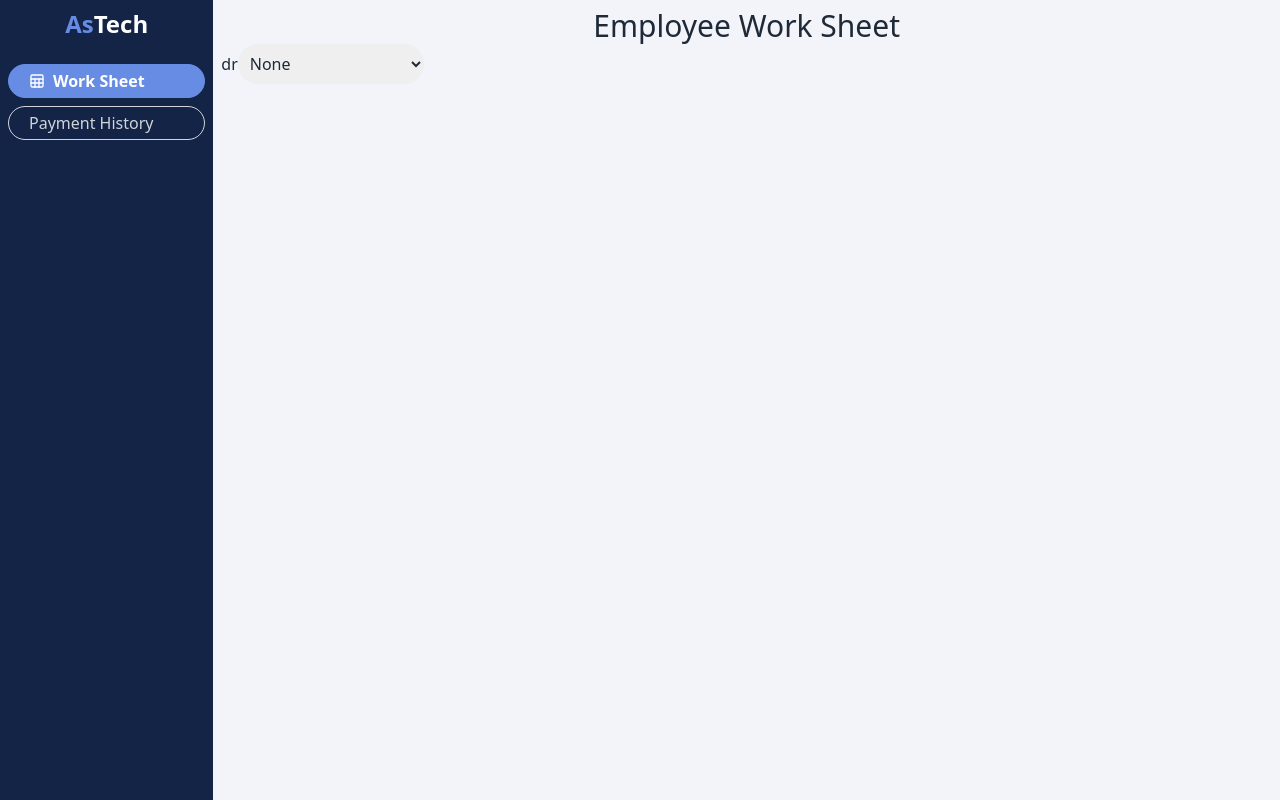
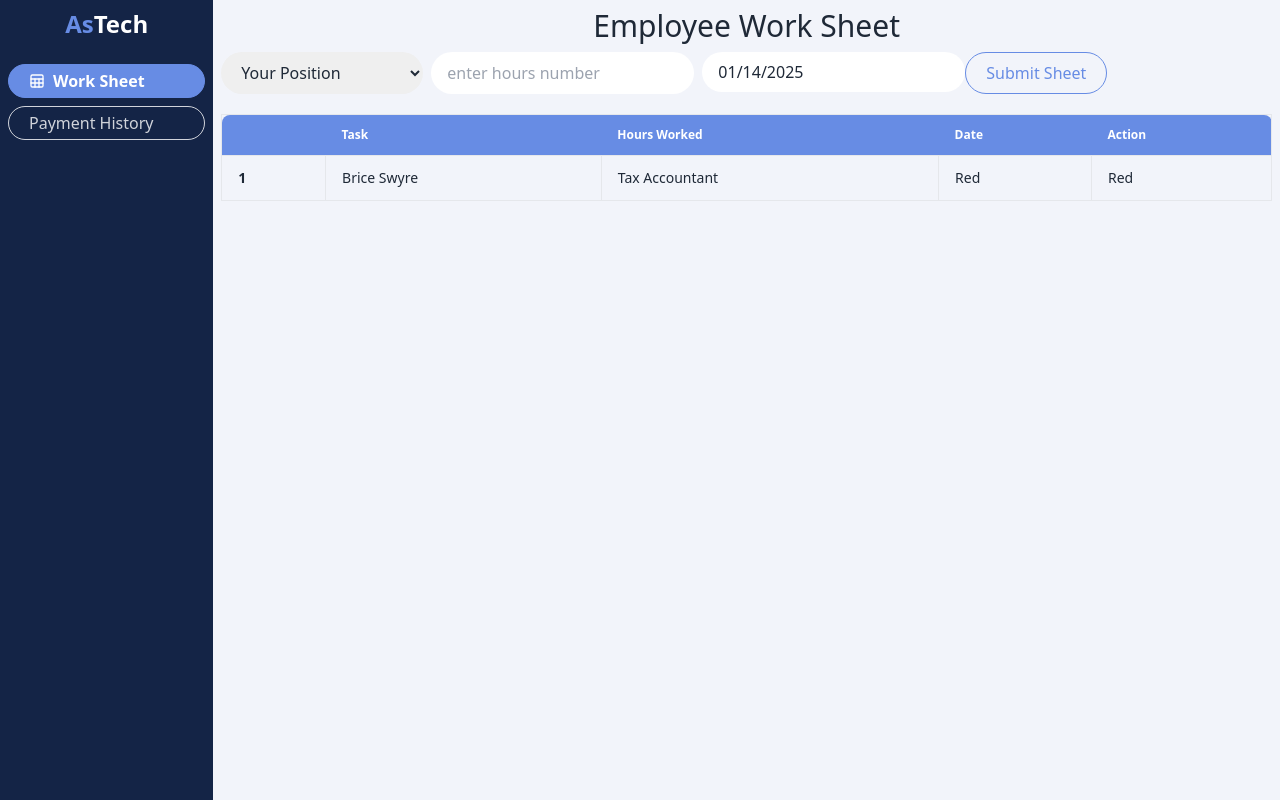
Before and after one commit to abdullah107189/Employee-Management-client-side, a React (Vite) app: page /dashboard/work-sheet in a window 1280 px wide. Built offline with nearby package versions, Linux system fonts and the light colour scheme; no server answers.

Commit message:
create work sheet just form and table... server side to do ..

```diff
--- a/package.json
+++ b/package.json
@@ -15,6 +15,7 @@
     "localforage": "^1.10.0",
     "match-sorter": "^8.0.0",
     "react": "^18.3.1",
+    "react-datepicker": "^7.6.0",
     "react-dom": "^18.3.1",
     "react-hook-form": "^7.54.2",
     "react-hot-toast": "^2.5.1",
--- a/src/Page/Dashboard/employee/WorkSheet/WorkSheet.jsx
+++ b/src/Page/Dashboard/employee/WorkSheet/WorkSheet.jsx
@@ -1,20 +1,64 @@
+import { useState } from "react";
+import DatePicker from "react-datepicker";
+import "react-datepicker/dist/react-datepicker.css";
+import toast from "react-hot-toast";
+
 const WorkSheet = () => {
-    const handleSubmitSheet = () => {
+    const [startDate, setStartDate] = useState(new Date());
+    const handleSubmitSheet = (e) => {
+        e.preventDefault()
+        const form = e.target;
+        const workPosition = form.workPosition.value
+        const hours = form.hours.value;
+        if (workPosition === 'Your Position') {
+            return toast.error('please select work position')
+        }
+        console.log(workPosition, hours, startDate);
 
     }
     return (
         <div>
             <h1 className="text-3xl text-center">Employee Work Sheet</h1>
-            <form className="" onSubmit={handleSubmitSheet}>
-                dr
-                <select className="p-2 outline-none rounded-full cursor-pointer" name="" id="">
-                    <option value="none">None</option>
+            <form className="mt-2 flex" onSubmit={handleSubmitSheet}>
+                {/* dropdown */}
+                <select required className="p-2 px-4 mr-2 outline-none rounded-full cursor-pointer" name="workPosition" id="">
+                    <option defaultValue={'Your Position'}>Your Position</option>
                     <option value="frontend_dev">Frontend Developer</option>
                     <option value="backend_dev">Backend Developer</option>
                     <option value="fullstack_dev">Fullstack Developer</option>
                     <option value="software_engineer">Software Engineer</option>
                 </select>
+
+                {/* hours */}
+                <input required className="p-2 px-4 mr-2 outline-none rounded-full cursor-pointer" placeholder="enter hours number" type="number" name="hours" id="" />
+
+                {/* date */}
+                <DatePicker required className="p-2 px-4 outline-none rounded-full cursor-pointer" selected={startDate} onChange={(date) => setStartDate(date)} />
+
+                <button className="actionBtn !p-2 !px-5">Submit Sheet</button>
             </form>
+            <div className="overflow-x-auto mt-5">
+                <table className="table border">
+                    <thead className="">
+                        <tr className="pBg text-white">
+                            <th className="rounded-tl-lg"></th>
+                            <th className="">Task</th>
+                            <th className="">Hours Worked</th>
+                            <th className="">Date</th>
+                            <th className="rounded-tr-lg">Action</th>
+                        </tr>
+                    </thead>
+                    <tbody className="">
+                        <tr className="hover:bg-blue-100">
+                            <th className="border">1</th>
+                            <td className="border">Brice Swyre</td>
+                            <td className="border">Tax Accountant</td>
+                            <td className="border">Red</td>
+                            <td className="border">Red</td>
+                        </tr>
+                    </tbody>
+                </table>
+            </div>
         </div>
     );
 };
```
Also changed, not shown: 1 other file (tests, documents, lock files or other folders).
